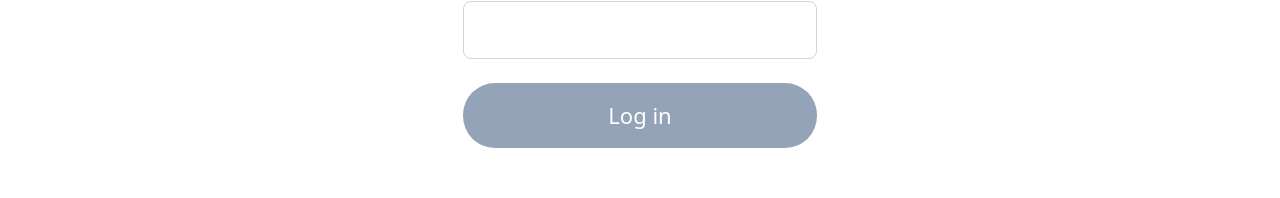
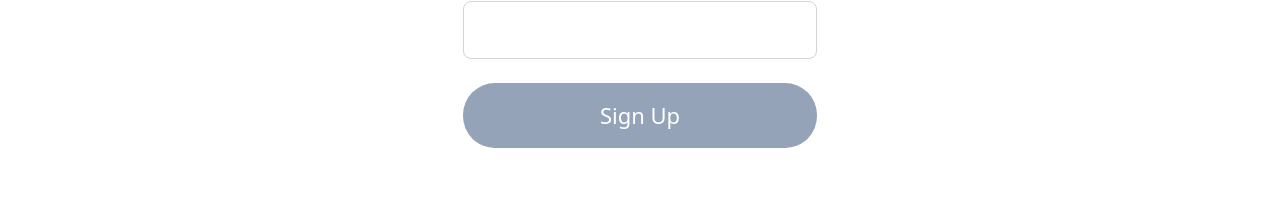
Before and after one commit to annsmustafa191/NasServices, a Next.js app in the folder nasservices/: page /signup in a window 1280 px wide. Shown: the part 621-819 px from the top of the page. Built offline with nearby package versions, Linux system fonts and the light colour scheme.

Commit message:
Fixed spelling mistake in signup component.

```diff
--- a/nasservices/src/app/signup/signup-component/signup.tsx
+++ b/nasservices/src/app/signup/signup-component/signup.tsx
@@ -68,7 +68,7 @@ export default function Signupcomponent()
                 </div>
                 <div className="pb-16">
                     <button className="bg-slate-400 rounded-[32px] w-full text-white text-[22px] py-4">
-                        Log in
+                        Sign Up
                     </button>
                 </div>
                 <div className="flex items-center justify-center pb-10">
```
